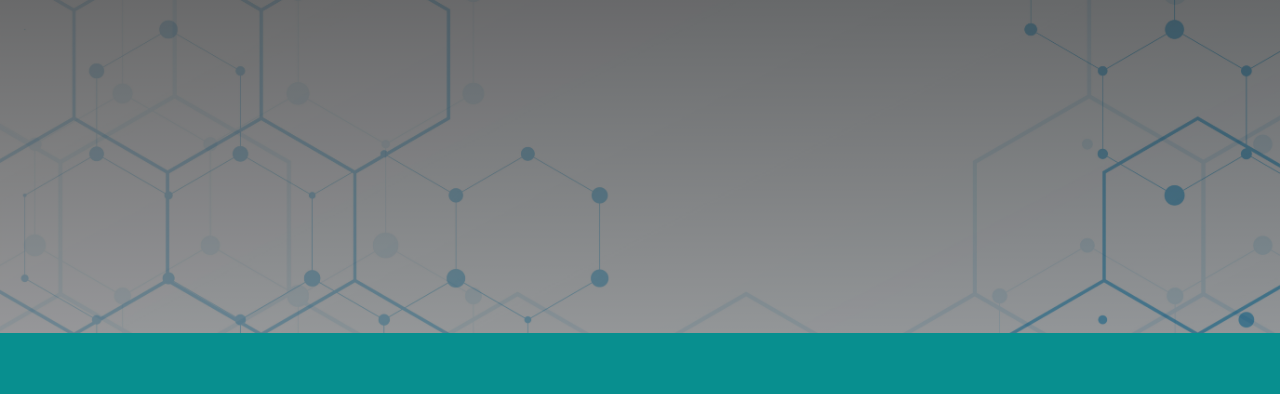
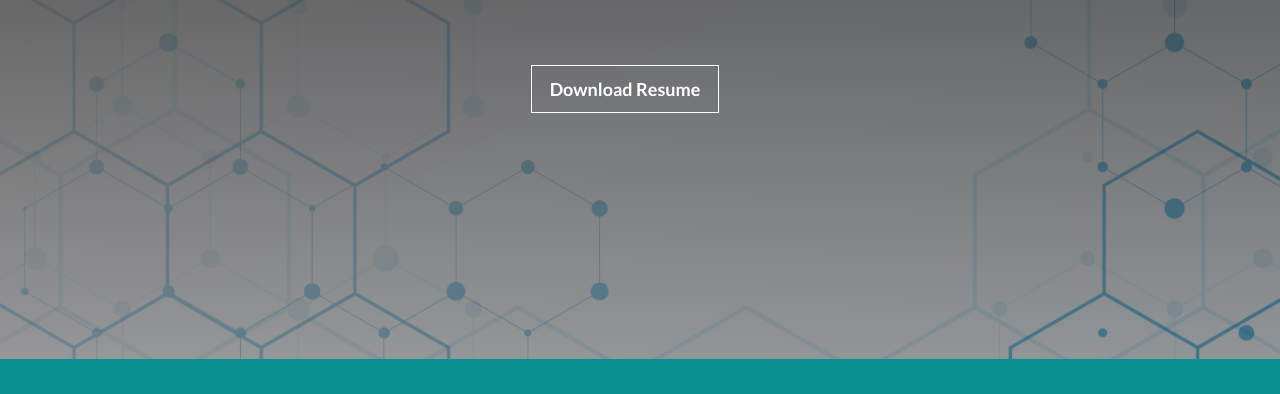
Before and after one commit to qandeelwahabsyed/qandeel.github.io, a plain HTML site: page index.html in a window 1280 px wide. Shown: the part 382-776 px from the top of the page. Drawn offline with nearby package versions, Linux system fonts and the light colour scheme; a script that the page names is missing.

Commit message:
Update index.html

```diff
--- a/index.html
+++ b/index.html
@@ -92,7 +92,7 @@
                     <h1>Hi, I am a Back-end Developer</br>
                      </h1>
                     <p class="lead">with 1 years of experience. I have build a large number of web based projects using newest technologies</p>
-                    <!-- <a href="QandeelCV.pdf" class="scroll goto-btn">Download Resume</a> --> <!-- Link to your portfolio section -->
+                     <a href="QandeelCV.pdf" class="scroll goto-btn">Download Resume</a>  <!-- Link to your portfolio section -->
                 </div><!-- End Input Your Home Content Here -->
             </div> <!-- end container -->
         </div><!-- End Overlay Color -->
```
